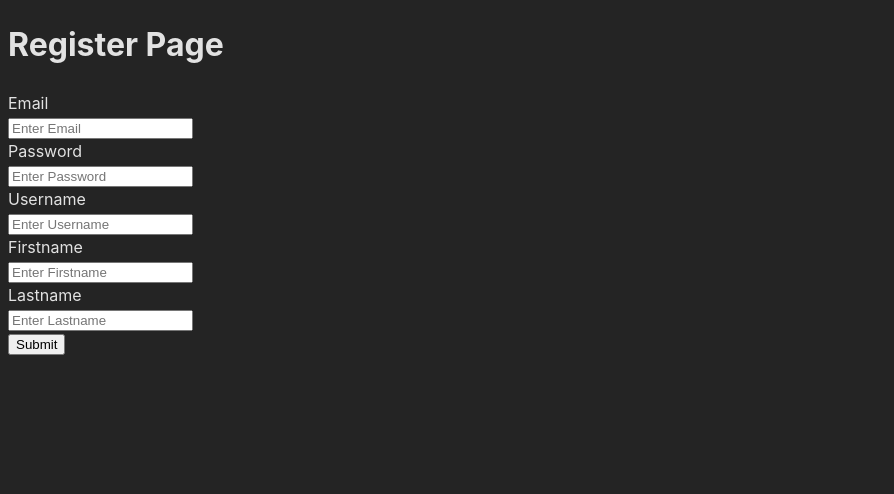
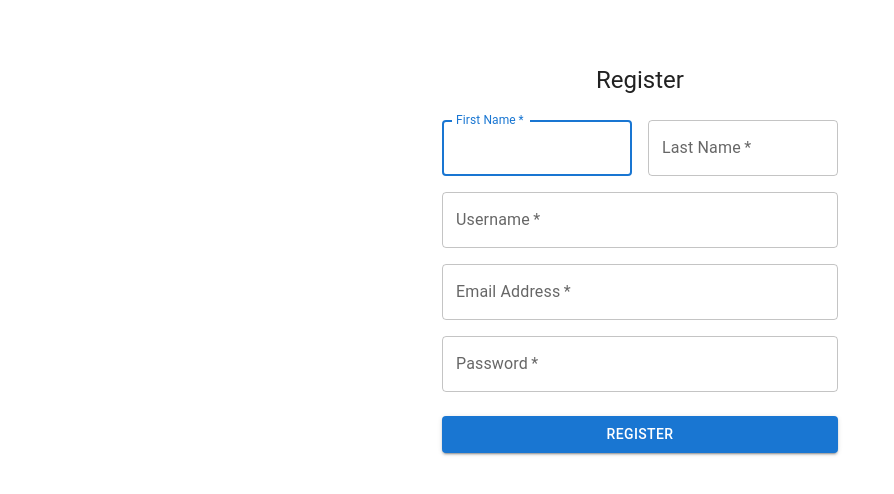
Before and after one commit to Deepak-Work/SE-Dev_Project, a React (Vite) app in the folder campusconnect/frontend/: page /register in a window 1280 px wide. Shown: the top 494 px of the page, without its empty margins (0-894 px from the left). Built offline with nearby package versions, Linux system fonts and the light colour scheme.

Commit message:
Switched to MUI components; register functionality #6 and register page remodeled #4

```diff
--- a/campusconnect/frontend/package.json
+++ b/campusconnect/frontend/package.json
@@ -10,6 +10,9 @@
     "preview": "vite preview"
   },
   "dependencies": {
+    "@emotion/react": "^11.11.4",
+    "@emotion/styled": "^11.11.0",
+    "@mui/material": "^5.15.11",
     "js-cookie": "^3.0.5",
     "react": "^18.2.0",
     "react-dom": "^18.2.0",
--- a/campusconnect/frontend/src/components/Register.tsx
+++ b/campusconnect/frontend/src/components/Register.tsx
@@ -1,10 +1,17 @@
 import { useState } from "react";
-import FormTextElement from "./UI/FormElement";
 import { useNavigate } from "react-router-dom";
-// import Cookies from "js-cookie";
-
 
 import Cookies from 'js-cookie';
+
+import * as React from 'react';
+import Button from '@mui/material/Button';
+import CssBaseline from '@mui/material/CssBaseline';
+import TextField from '@mui/material/TextField';
+import Grid from '@mui/material/Grid';
+import Box from '@mui/material/Box';
+import Typography from '@mui/material/Typography';
+import Container from '@mui/material/Container';
+import { createTheme, ThemeProvider } from '@mui/material/styles';
 
 interface Form {
     email: string;
@@ -14,35 +21,60 @@ interface Form {
     last_name: string;
 }
 
-function validateForm(form: Form): boolean {
-    /* TODO:
-    1) Validate email - is it a valid NYU email?
-    2) Validate password - Use regex
-    */
-
-    if (form.username.length < 10) {
-        return false;
-    }
-    return true;
+interface Errors {
+    email: boolean;
+    password: boolean;
+    username: boolean;
 }
 
 const Register = () => {
+    const defaultTheme = createTheme();
 
     const navigate = useNavigate();
 
-    const [form, setForm] = useState<Form>({
-        email: '',
-        password: '',
-        username: '',
-        first_name: '',
-        last_name: ''
+    const [errors, setErrors] = useState<Errors>({
+        email: false,
+        password: false,
+        username: false,
     });
 
-    const handleSubmit = async(e: React.MouseEvent<HTMLInputElement, MouseEvent>) => {
+    const handleUsernameChange = (event: any) => {
+        if (event.target.validity.valid) {
+            setErrors({...errors, username: false});
+        } else {
+            setErrors({...errors, username: true});
+        }
+    }
+
+    const handleEmailChange = (event: any) => {
+        if (event.target.validity.valid) {
+            setErrors({...errors, email: false});
+        } else {
+            setErrors({...errors, email: true});
+        }
+    }
+
+    const handlePasswordChange = (event: any) => {
+        if (event.target.validity.valid) {
+            setErrors({...errors, password: false});
+        } else {
+            setErrors({...errors, password: true});
+        }
+    }
+
+    const handleSubmit = async(event: React.FormEvent<HTMLFormElement>) => {
         // Prevent default behavior for forms. We need this other some browsers (like Firefox) blocks the request.
-        e.preventDefault();
+        event.preventDefault();
 
-        if (validateForm(form)) {
+        const data = new FormData(event.currentTarget);
+        const form: Form = {
+            email: data.get('email') as string,
+            password: data.get('password') as string,
+            username: data.get('username') as string,
+            first_name: data.get('first_name') as string,
+            last_name: data.get('last_name') as string,
+        }
+
         const headers = {
             'Content-Type': 'application/json',
             'X-CSRFToken': Cookies.get('csrftoken') || '',
@@ -60,25 +92,43 @@ const Register = () => {
         } else {
             console.log("Registration failed");
         }
-        }
+
     }
 
     return (
-    <div className="flex flex-col items-center justify-center min-h-screen bg-gray-100 py-2">
-    <div className="p-6 space-y-8 bg-white rounded shadow-md w-96">
-        <h1 className="text-2xl font-bold text-center">Register Page</h1>
-        <form method="POST" className="space-y-5">
-            <FormTextElement onChange={(e) => setForm({...form, email: e.currentTarget.value})} type="email" id="exampleFormControlInput1" placeholder="Enter Email" label="Email" className="w-full p-2 border border-gray-300 rounded"/>
-            <FormTextElement onChange={(e) => setForm({...form, password: e.currentTarget.value})} type="password" id="exampleFormControlInput2" placeholder="Enter Password" label="Password" className="w-full p-2 border border-gray-300 rounded"/>
-            <FormTextElement onChange={(e) => setForm({...form, username: e.currentTarget.value})} type="username" id="exampleFormControlInput3" placeholder="Enter Username" label="Username" className="w-full p-2 border border-gray-300 rounded"/>
-            <FormTextElement onChange={(e) => setForm({...form, first_name: e.currentTarget.value})} type="firstname" id="exampleFormControlInput4" placeholder="Enter Firstname" label="Firstname" className="w-full p-2 border border-gray-300 rounded"/>
-            <FormTextElement onChange={(e) => setForm({...form, last_name: e.currentTarget.value})} type="lastname" id="exampleFormControlInput5" placeholder="Enter Lastname" label="Lastname" className="w-full p-2 border border-gray-300 rounded"/>
-            <input type="submit" value="Submit" onClick={handleSubmit} className="w-full p-2 text-white bg-blue-600 rounded hover:bg-blue-700">
-            </input>
-        </form>
-    </div>
-</div>
-
+        <ThemeProvider theme={defaultTheme}>
+            <Container component="main" maxWidth="xs">
+                <CssBaseline/>
+                <Box sx={{marginTop: 8, display: 'flex', flexDirection: 'column', alignItems: 'center'}}>
+                    <Typography component="h1" variant="h5">Register</Typography>
+                    <Box component="form" onSubmit={handleSubmit} sx={{mt: 3}}>
+                        <Grid container spacing={2}>
+                            <Grid item xs={12} sm={6}>
+                                <TextField autoComplete="given-name" name="first_name" required fullWidth id="firstName" label="First Name" autoFocus/>
+                            </Grid>
+                            <Grid item xs={12} sm={6}>
+                                <TextField autoComplete="family-name" required fullWidth name="last_name" id="lastName" label="Last Name"/>
+                            </Grid>
+                            <Grid item xs={12}>
+                                <TextField onChange={handleUsernameChange} error={errors.username} helperText={errors.username ? 'Username must be at least 10 characters long' : ''}
+                                inputProps={{pattern: '.{10,}'}} autoComplete="username" required fullWidth id="username" name="username"label="Username"/>
+                            </Grid>
+                            <Grid item xs={12}>
+                                <TextField onChange={handleEmailChange} error={errors.email} helperText={errors.email ? 'Enter a valid NYU email address (ends in @nyu.edu)' : ''}
+                                inputProps={{pattern: '.*\@nyu\.edu$'}} autoComplete="email" required fullWidth id="email" name="email"label="Email Address"/>
+                            </Grid>
+                            <Grid item xs={12}>
+                                <TextField onChange={handlePasswordChange} error={errors.password}
+                                helperText={errors.password ? 'Password needs at least 1 uppercase letter, 1 lowercase letter, 1 number, 1 special character, and at least 8 characters long': ''}
+                                inputProps={{pattern: '^(?=.*[a-z])(?=.*[A-Z])(?=.*\\d)(?=.*[@$!%*?&])[A-Za-z\\d@$!%*?&]{8,}$'}}
+                                autoComplete="new-password" required fullWidth name="password" label="Password" type="password"id="password"/>
+                            </Grid>
+                        </Grid>
+                        <Button type="submit" fullWidth variant="contained" sx={{ mt: 3, mb: 2 }}>Register</Button>
+                    </Box>
+                </Box>
+            </Container>
+        </ThemeProvider>
     );
 }
 
--- a/campusconnect/frontend/src/index.css
+++ b/campusconnect/frontend/src/index.css
@@ -2,10 +2,10 @@
   font-family: Inter, system-ui, Avenir, Helvetica, Arial, sans-serif;
   line-height: 1.5;
   font-weight: 400;
-
-  color-scheme: light dark;
+/*
+  color-scheme: light dark; */
   color: rgba(255, 255, 255, 0.87);
-  background-color: #242424;
+  /* background-color: #242424; */
 
   font-synthesis: none;
   text-rendering: optimizeLegibility;
```
Also changed, not shown: 1 other file (tests, documents, lock files or other folders). Lines whose indentation alone changed are shown as unchanged.
